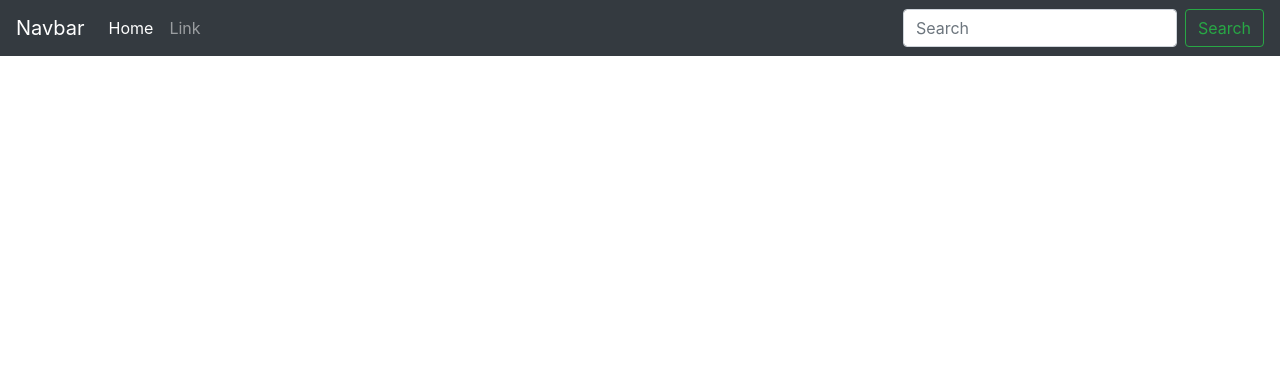
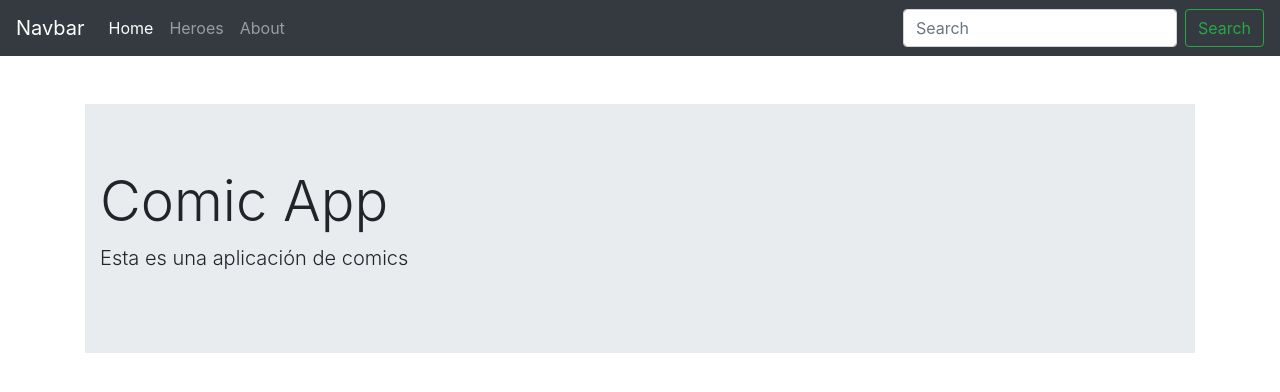
Before and after one commit to japc78/udemy-angular-cero-to-expert-02-spa, an Angular app: page /home in a window 1280 px wide. Shown: the top 392 px of the page. Built offline with nearby package versions, Linux system fonts and the light colour scheme.

Commit message:
Add Routes, RouterLink and RouterLinkActive

```diff
--- a/src/app/app.component.html
+++ b/src/app/app.component.html
@@ -1 +1,5 @@
 <app-navbar></app-navbar>
+
+<div class="container mt-5">
+    <router-outlet></router-outlet>
+</div>
--- /dev/null
+++ b/src/app/app.routes.ts
@@ -0,0 +1,15 @@
+import { RouterModule, Routes } from '@angular/router';
+import { HomeComponent } from './components/home/home.component';
+import { AboutComponent } from './components/about/about.component';
+import { HeroesComponent } from './components/heroes/heroes.component';
+
+
+
+const APP_ROUTES: Routes = [
+    { path: 'home', component: HomeComponent },
+    { path: 'about', component: AboutComponent },
+    { path: 'heroes', component: HeroesComponent },
+    { path: '**', pathMatch: 'full', redirectTo: 'home' }
+];
+
+export const APP_ROUTING = RouterModule.forRoot(APP_ROUTES);
--- a/src/app/components/about/about.component.html
+++ b/src/app/components/about/about.component.html
@@ -1 +1,5 @@
-<p>about works!</p>
+<div class="container animated fadeIn fast">
+    <h1>About</h1>
+    <hr>
+    <p>Lorem ipsum dolor sit, amet consectetur adipisicing elit. Placeat eligendi facere laborum doloremque commodi sapiente repellendus dolores dignissimos, iusto aliquid provident ullam delectus nobis similique reprehenderit labore deleniti numquam accusamus!</p>
+</div>
--- a/src/app/components/heroes/heroes.component.html
+++ b/src/app/components/heroes/heroes.component.html
@@ -1 +1,5 @@
-<p>heroes works!</p>
+<div class="container animated fadeIn fast">
+    <h1>Heroes</h1>
+    <hr>
+    <p>Lorem ipsum dolor sit, amet consectetur adipisicing elit. Placeat eligendi facere laborum doloremque commodi sapiente repellendus dolores dignissimos, iusto aliquid provident ullam delectus nobis similique reprehenderit labore deleniti numquam accusamus!</p>
+</div>
--- a/src/app/components/home/home.component.html
+++ b/src/app/components/home/home.component.html
@@ -1,4 +1,4 @@
-<div class="jumbotron jumbotron-fluid">
+<div class="jumbotron jumbotron-fluid animated fadeIn fast">
     <div class="container">
       <h1 class="display-4">Comic App</h1>
       <p class="lead">Esta es una aplicación de comics</p>
--- a/src/app/components/shared/navbar/navbar.component.html
+++ b/src/app/components/shared/navbar/navbar.component.html
@@ -6,11 +6,14 @@
 
     <div class="collapse navbar-collapse" id="navbarSupportedContent">
       <ul class="navbar-nav mr-auto">
-        <li class="nav-item active">
-          <a class="nav-link" href="#">Home <span class="sr-only">(current)</span></a>
+        <li class="nav-item" routerLinkActive="active">
+          <a class="nav-link" [routerLink]="['home']">Home <span class="sr-only">(current)</span></a>
         </li>
-        <li class="nav-item">
-          <a class="nav-link" href="#">Link</a>
+        <li class="nav-item" routerLinkActive="active">
+          <a class="nav-link" [routerLink]="['heroes']">Heroes</a>
+        </li>
+        <li class="nav-item" routerLinkActive="active">
+          <a class="nav-link" [routerLink]="['about']">About</a>
         </li>
       </ul>
       <form class="form-inline my-2 my-lg-0">
--- a/src/styles.css
+++ b/src/styles.css
@@ -1 +1,28 @@
 /* You can add global styles to this file, and also import other style files */
+.animated {
+    -webkit-animation-duration: 1s;
+    animation-duration: 1s;
+    -webkit-animation-fill-mode: both;
+    animation-fill-mode: both;
+  }
+
+  .fast {
+    -webkit-animation-duration: 0.4s;
+    animation-duration: 0.4s;
+    -webkit-animation-fill-mode: both;
+    animation-fill-mode: both;
+  }
+
+  @keyframes fadeIn {
+    from {
+      opacity: 0;
+    }
+
+    to {
+      opacity: 1;
+    }
+  }
+
+  .fadeIn {
+    animation-name: fadeIn;
+  }
```
Also changed, not shown: src/app/app.module.ts (+9 -1 lines).
